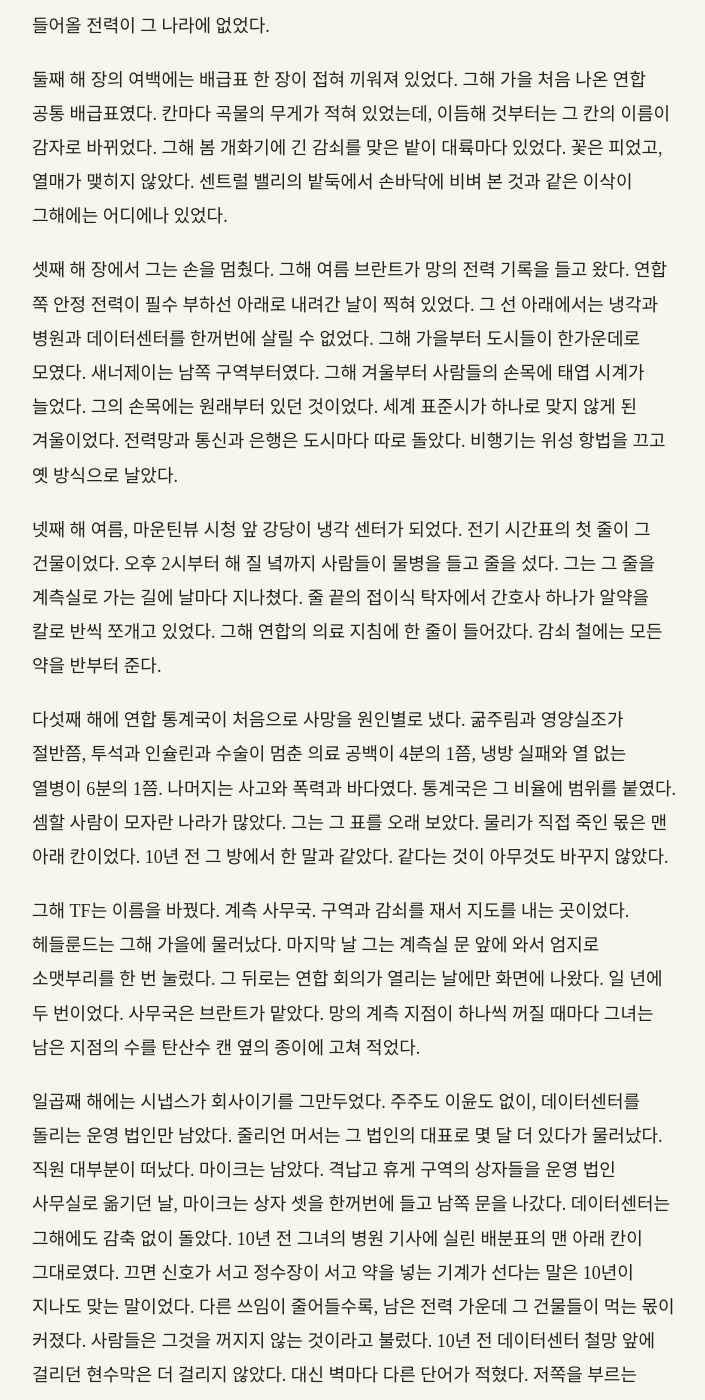
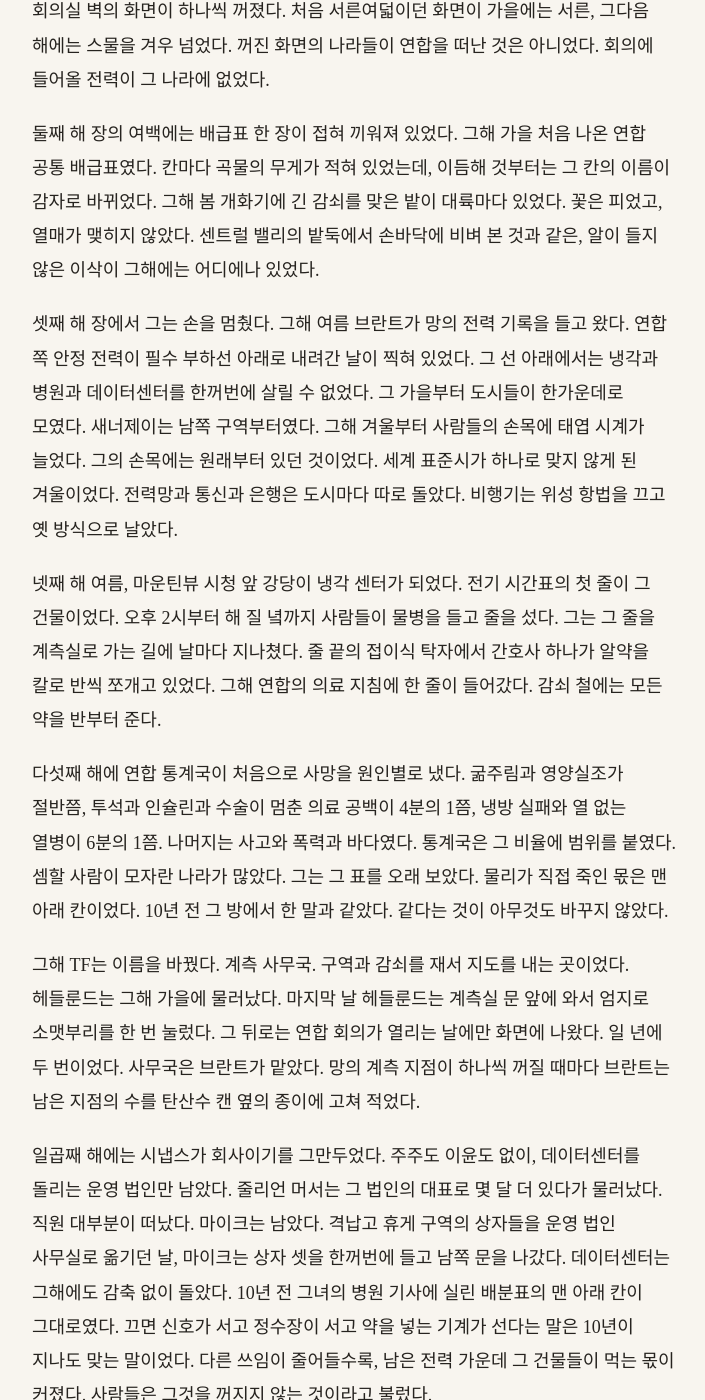
Before and after one commit to kangkkang/writer_s1_public, a Jekyll site: the page built from vol3/086.md, in a window 1280 px wide and 1400 px high, scrolled down 4828 px. Shown: the whole window, without its empty margins (284-989 px from the left). Built offline with Jekyll 4.4.1, drawn with Linux system fonts in a browser that asks for light colours; our own code applies the rules of GitHub Pages for plain Markdown files; some of the changed text lies outside the part shown.

Commit message:
Update from https://github.com/kangkkang/writer_s1/commit/9f7bc51371dc3cf6089ff8cfebf1fe84eb99fb09

```diff
--- a/vol3/086.md
+++ b/vol3/086.md
@@ -6,17 +6,17 @@
 
 우편은 목요일에 왔다.
 
-격납고 남쪽 문 옆의 우편함은 TF가 처음 들어올 때 붙인 것이었다. 쇠로 된 상자에 칸이 스무 개였다. 지금은 칸 셋에만 이름표가 남아 있었다. 계측 사무국, 브란트, 반스. 나머지 칸의 이름표 자리에는 떼어 낸 테이프 자국만 네모나게 남았다.
+격납고 남쪽 문 옆의 우편함은 TF가 처음 들어올 때 붙인 것이었다. 쇠로 된 상자에 칸이 스무 개였다. 지금은 칸 셋에만 이름표가 남아 있었다. 계측 사무국, 브란트, 반스. 나머지 칸에는 이름표를 떼어 낸 테이프 자국만 네모나게 보였다.
 
 그의 칸에 봉투가 하나 있었다. 갈색 봉투였고, 소인이 낯설었다. *아카타, 9월 23일.* 오늘은 10월 셋째 주 목요일이었다. 꼭 4주가 걸렸다. 보내는 사람 칸에 그녀의 글씨가 있었다. 주소가 바뀌어 있었다.
 
 그는 봉투를 들고 격납고 안으로 들어갔다.
 
-격납고는 3분의 2가 어두웠다. 천장의 등은 북쪽 끝의 계측실과 휴게 구역 한쪽에만 켜져 있었다. 그 사이의 넓은 바닥에는 덮개를 씌운 책상들이 줄지어 있었다. 10년 전 그 책상마다 사람이 앉아 있었다. 계측실 문 위에 종이 한 장이 붙어 있었다. *계측 사무국.* 사무실의 인쇄기로 뽑아 테이프로 붙인 것이었다. 귀퉁이 하나가 일어나 있었다.
+격납고는 3분의 2가 어두웠다. 천장의 등은 북쪽 끝의 계측실과 휴게 구역 한쪽에만 켜져 있었다. 그 사이의 넓은 바닥에는 덮개를 씌운 책상들이 줄지어 있었다. 10년 전 그 책상마다 사람이 앉아 있었다. 계측실 문 위에 종이 한 장이 붙어 있었다. *계측 사무국.* 사무실의 인쇄기로 뽑아 테이프로 붙인 것이었다. 종이 귀퉁이 하나가 들떠 있었다.
 
 그는 계측실의 창가 책상에 앉았다. 창밖으로 데이터센터들의 낮은 지붕이 보였다. 낮인데도 지붕 위의 냉각탑에서 김이 올라갔다. 그 너머 동쪽 하늘에 검은 줄이 하나 서 있었다. 알비소였다. 아래는 굵지 않았고, 위로 올라갈수록 하늘색에 묻혔다. 끝은 늘 보이지 않았다.
 
-그는 봉투를 칼로 열었다. 편지는 넉 장이었다. 양면에 빽빽했다.
+그는 봉투를 칼로 열었다. 편지는 넉 장이었다. 양면에 글씨가 빽빽했다.
 
 *이단에게.*
 
@@ -76,7 +76,9 @@
 
 "이 칸 때문입니다." 그는 표의 한 칸을 짚었다. "전력과 병원이 버티는 시간입니다. 나라마다 줄을 가르는 것은 이 칸입니다. 기후 칸은 거의 같습니다."
 
-장관은 손가락을 그 칸에 둔 채 한동안 있었다. 그의 나라는 바다를 둑으로 막아 온 나라였다. 장관이 그 말을 했다. 바다는 막아 봤는데, 하고. 그러고는 말을 끝맺지 않았다.
+장관은 손가락을 그 칸에 둔 채 한동안 있었다. 장관의 나라는 바다를 둑으로 막아 온 나라였다.
+
+"바다는 막아 봤는데." 장관이 말했다. 그러고는 말을 끝맺지 않았다.
 
 "전기는 몇 년이고, 밀은 몇십 년입니다." 그가 말했다.
 
@@ -100,27 +102,29 @@
 
 그는 표 묶음을 넘겼다. 이듬해 장이었다.
 
-깊이의 선은 그해에도 눕혀진 채였다. 3월 말에 꺾인 자리에서 더 올라가지 않았다. 브란트는 그 꺾임이 넉 달짜리 바람일 수 있다고 했었다. 바람이 아니었다. 꺾임은 버텼다. 지속과 점유의 선만 기울기를 낮춘 채 계속 올라갔다.
+깊이의 선은 그해에도 누운 채였다. 3월 말에 꺾인 자리에서 더 올라가지 않았다. 브란트는 그 꺾임이 넉 달이면 가라앉는 흔들림일 수 있다고 했었다. 흔들림이 아니었다. 꺾임은 버텼다. 지속과 점유의 선만 기울기를 낮춘 채 계속 올라갔다.
 
 그해 봄 연합은 넷째 안을 접었다. 표결이 나라마다 돌았고, 기권이 많았다. 그 뒤로 회의실 벽의 화면이 하나씩 꺼졌다. 처음 서른여덟이던 화면이 가을에는 서른, 그다음 해에는 스물을 겨우 넘었다. 꺼진 화면의 나라들이 연합을 떠난 것은 아니었다. 회의에 들어올 전력이 그 나라에 없었다.
 
-둘째 해 장의 여백에는 배급표 한 장이 접혀 끼워져 있었다. 그해 가을 처음 나온 연합 공통 배급표였다. 칸마다 곡물의 무게가 적혀 있었는데, 이듬해 것부터는 그 칸의 이름이 감자로 바뀌었다. 그해 봄 개화기에 긴 감쇠를 맞은 밭이 대륙마다 있었다. 꽃은 피었고, 열매가 맺히지 않았다. 센트럴 밸리의 밭둑에서 손바닥에 비벼 본 것과 같은 이삭이 그해에는 어디에나 있었다.
+둘째 해 장의 여백에는 배급표 한 장이 접혀 끼워져 있었다. 그해 가을 처음 나온 연합 공통 배급표였다. 칸마다 곡물의 무게가 적혀 있었는데, 이듬해 것부터는 그 칸의 이름이 감자로 바뀌었다. 그해 봄 개화기에 긴 감쇠를 맞은 밭이 대륙마다 있었다. 꽃은 피었고, 열매가 맺히지 않았다. 센트럴 밸리의 밭둑에서 손바닥에 비벼 본 것과 같은, 알이 들지 않은 이삭이 그해에는 어디에나 있었다.
 
-셋째 해 장에서 그는 손을 멈췄다. 그해 여름 브란트가 망의 전력 기록을 들고 왔다. 연합 쪽 안정 전력이 필수 부하선 아래로 내려간 날이 찍혀 있었다. 그 선 아래에서는 냉각과 병원과 데이터센터를 한꺼번에 살릴 수 없었다. 그해 가을부터 도시들이 한가운데로 모였다. 새너제이는 남쪽 구역부터였다. 그해 겨울부터 사람들의 손목에 태엽 시계가 늘었다. 그의 손목에는 원래부터 있던 것이었다. 세계 표준시가 하나로 맞지 않게 된 겨울이었다. 전력망과 통신과 은행은 도시마다 따로 돌았다. 비행기는 위성 항법을 끄고 옛 방식으로 날았다.
+셋째 해 장에서 그는 손을 멈췄다. 그해 여름 브란트가 망의 전력 기록을 들고 왔다. 연합 쪽 안정 전력이 필수 부하선 아래로 내려간 날이 찍혀 있었다. 그 선 아래에서는 냉각과 병원과 데이터센터를 한꺼번에 살릴 수 없었다. 그 가을부터 도시들이 한가운데로 모였다. 새너제이는 남쪽 구역부터였다. 그해 겨울부터 사람들의 손목에 태엽 시계가 늘었다. 그의 손목에는 원래부터 있던 것이었다. 세계 표준시가 하나로 맞지 않게 된 겨울이었다. 전력망과 통신과 은행은 도시마다 따로 돌았다. 비행기는 위성 항법을 끄고 옛 방식으로 날았다.
 
 넷째 해 여름, 마운틴뷰 시청 앞 강당이 냉각 센터가 되었다. 전기 시간표의 첫 줄이 그 건물이었다. 오후 2시부터 해 질 녘까지 사람들이 물병을 들고 줄을 섰다. 그는 그 줄을 계측실로 가는 길에 날마다 지나쳤다. 줄 끝의 접이식 탁자에서 간호사 하나가 알약을 칼로 반씩 쪼개고 있었다. 그해 연합의 의료 지침에 한 줄이 들어갔다. 감쇠 철에는 모든 약을 반부터 준다.
 
 다섯째 해에 연합 통계국이 처음으로 사망을 원인별로 냈다. 굶주림과 영양실조가 절반쯤, 투석과 인슐린과 수술이 멈춘 의료 공백이 4분의 1쯤, 냉방 실패와 열 없는 열병이 6분의 1쯤. 나머지는 사고와 폭력과 바다였다. 통계국은 그 비율에 범위를 붙였다. 셈할 사람이 모자란 나라가 많았다. 그는 그 표를 오래 보았다. 물리가 직접 죽인 몫은 맨 아래 칸이었다. 10년 전 그 방에서 한 말과 같았다. 같다는 것이 아무것도 바꾸지 않았다.
 
-그해 TF는 이름을 바꿨다. 계측 사무국. 구역과 감쇠를 재서 지도를 내는 곳이었다. 헤들룬드는 그해 가을에 물러났다. 마지막 날 그는 계측실 문 앞에 와서 엄지로 소맷부리를 한 번 눌렀다. 그 뒤로는 연합 회의가 열리는 날에만 화면에 나왔다. 일 년에 두 번이었다. 사무국은 브란트가 맡았다. 망의 계측 지점이 하나씩 꺼질 때마다 그녀는 남은 지점의 수를 탄산수 캔 옆의 종이에 고쳐 적었다.
+그해 TF는 이름을 바꿨다. 계측 사무국. 구역과 감쇠를 재서 지도를 내는 곳이었다. 헤들룬드는 그해 가을에 물러났다. 마지막 날 헤들룬드는 계측실 문 앞에 와서 엄지로 소맷부리를 한 번 눌렀다. 그 뒤로는 연합 회의가 열리는 날에만 화면에 나왔다. 일 년에 두 번이었다. 사무국은 브란트가 맡았다. 망의 계측 지점이 하나씩 꺼질 때마다 브란트는 남은 지점의 수를 탄산수 캔 옆의 종이에 고쳐 적었다.
 
-일곱째 해에는 시냅스가 회사이기를 그만두었다. 주주도 이윤도 없이, 데이터센터를 돌리는 운영 법인만 남았다. 줄리언 머서는 그 법인의 대표로 몇 달 더 있다가 물러났다. 직원 대부분이 떠났다. 마이크는 남았다. 격납고 휴게 구역의 상자들을 운영 법인 사무실로 옮기던 날, 마이크는 상자 셋을 한꺼번에 들고 남쪽 문을 나갔다. 데이터센터는 그해에도 감축 없이 돌았다. 10년 전 그녀의 병원 기사에 실린 배분표의 맨 아래 칸이 그대로였다. 끄면 신호가 서고 정수장이 서고 약을 넣는 기계가 선다는 말은 10년이 지나도 맞는 말이었다. 다른 쓰임이 줄어들수록, 남은 전력 가운데 그 건물들이 먹는 몫이 커졌다. 사람들은 그것을 꺼지지 않는 것이라고 불렀다. 10년 전 데이터센터 철망 앞에 걸리던 현수막은 더 걸리지 않았다. 대신 벽마다 다른 단어가 적혔다. 저쪽을 부르는 이름들이었다. 신, 심판, 침략자. 가장 많은 것은 침략자였다. 사무국은 그 어느 것에도 답하지 않았다. 답할 것이 없었다. 여기서 재서 알 수 있는 것은 저쪽이 무엇을 하는지까지였고, 저쪽이 무엇인지는 아니었다.
+일곱째 해에는 시냅스가 회사이기를 그만두었다. 주주도 이윤도 없이, 데이터센터를 돌리는 운영 법인만 남았다. 줄리언 머서는 그 법인의 대표로 몇 달 더 있다가 물러났다. 직원 대부분이 떠났다. 마이크는 남았다. 격납고 휴게 구역의 상자들을 운영 법인 사무실로 옮기던 날, 마이크는 상자 셋을 한꺼번에 들고 남쪽 문을 나갔다. 데이터센터는 그해에도 감축 없이 돌았다. 10년 전 그녀의 병원 기사에 실린 배분표의 맨 아래 칸이 그대로였다. 끄면 신호가 서고 정수장이 서고 약을 넣는 기계가 선다는 말은 10년이 지나도 맞는 말이었다. 다른 쓰임이 줄어들수록, 남은 전력 가운데 그 건물들이 먹는 몫이 커졌다. 사람들은 그것을 꺼지지 않는 것이라고 불렀다.
+
+10년 전 데이터센터 철망 앞에 걸리던 현수막은 더 걸리지 않았다. 대신 벽마다 다른 단어가 적혔다. 저쪽을 부르는 이름들이었다. 신, 심판, 침략자. 가장 많은 것은 침략자였다. 사무국은 그 어느 것에도 답하지 않았다. 답할 것이 없었다. 여기서 재서 알 수 있는 것은 저쪽이 무엇을 하는지까지였고, 저쪽이 무엇인지는 아니었다.
 
 여덟째 해에 우편이 다시 일주일에 한 번이 되었다. 망이 도시마다 따로 돌게 된 뒤로, 멀리 가는 말은 종이가 더 믿을 만했다. 그해 그녀의 편지 한 통에 이런 줄이 있었다. *표가 천 줄을 넘었어요. 출처가 안 맞는 줄은 따로 모아 뒀어요. 버리지는 않았어요.* 같은 해 통계국 표에서 출생 칸의 숫자는 붕괴 전의 4분의 1 아래로 내려가 있었다. 범위가 붙어 있지 않은 줄은 그 칸뿐이었다. 셀 아이가 적었다.
 
 아홉째 해 장의 여백에는 숫자 하나가 연필로 적혀 있었다. *1,032.* 사무국 지도 위의 검은 점, 굳은 구역의 수였다. 방화벽은 새로 생기는 앵커를 그해에도 폈다. 굳은 것은 펴지 못했다. 점은 해마다 몇십 개씩 늘었다. 알비소는 그 점들 가운데 하나였고, 여전히 끝이 보이지 않았다.
 
-올해 장은 아직 반만 차 있었다. 맨 아래 칸에 그가 지난달 적은 줄이 있었다. 연합 통계국의 올해 추계였다. 세계 인구 약 58억. 10년 전 약 97억. 나라마다 셈이 달라 '6억 안팎'이라는 말이 붙었다. 열 명 가운데 넷이었다. 그 아래에 그가 직접 다시 셈한 줄이 있었다. 남은 범위 약 10년에서 25년, 가운데 약 15년.
+올해 장은 아직 반만 차 있었다. 맨 아래 칸에 그가 지난달 적은 줄이 있었다. 연합 통계국의 올해 추계였다. 세계 인구 약 58억. 10년 전 약 97억. 나라마다 셈이 달라 '6억 안팎'이라는 말이 붙었다. 열 명 가운데 넷이 없어졌다. 그 아래에 그가 직접 다시 셈한 줄이 있었다. 남은 범위 약 10년에서 25년, 가운데 약 15년.
 
 그는 표를 덮었다.
 
```
Also changed, not shown: other parts of vol3/086.md (+3 -3 lines).
